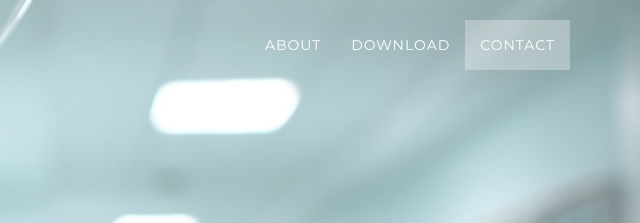
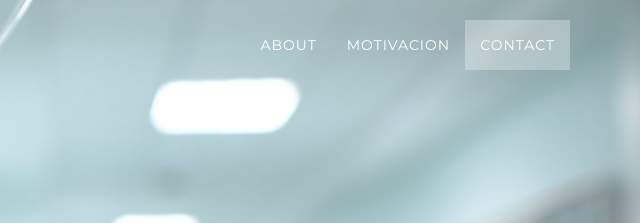
Before and after one commit to GermanTrevino/Dise-o, a website: page index.html in a window 1280 px wide. Shown: the top 223 px of the page, 640-1280 px from the left. Drawn offline with nearby package versions, Linux system fonts and the light colour scheme; some packages are replaced by stand-ins of ours.

Commit message:
Update index.html

```diff
--- a/index.html
+++ b/index.html
@@ -60,7 +60,7 @@
                         <a class="page-scroll" href="#about">About</a>
                     </li>
                     <li>
-                        <a class="page-scroll" href="#download">Download</a>
+                        <a class="page-scroll" href="#motivacion">Motivacion</a>
                     </li>
                     <li>
                         <a class="page-scroll" href="#contact">Contact</a>
@@ -91,7 +91,7 @@
     </header>
 
     <!-- About Section -->
-    <section id="about" class="container content-section text-center">
+    <section id="motivacion" class="container content-section text-center">
         <div class="row">
             <div class="col-lg-8 col-lg-offset-2">
                 <h2>About Grayscale</h2>
```
